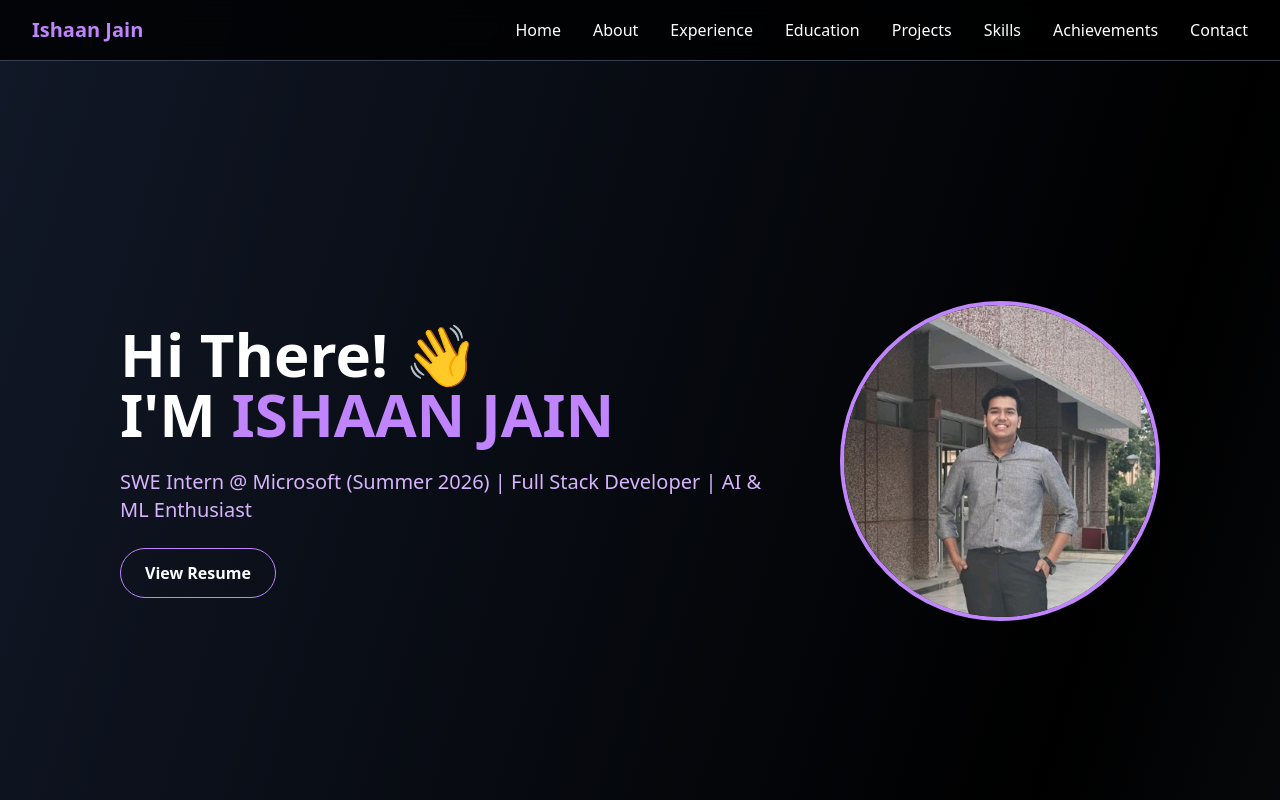
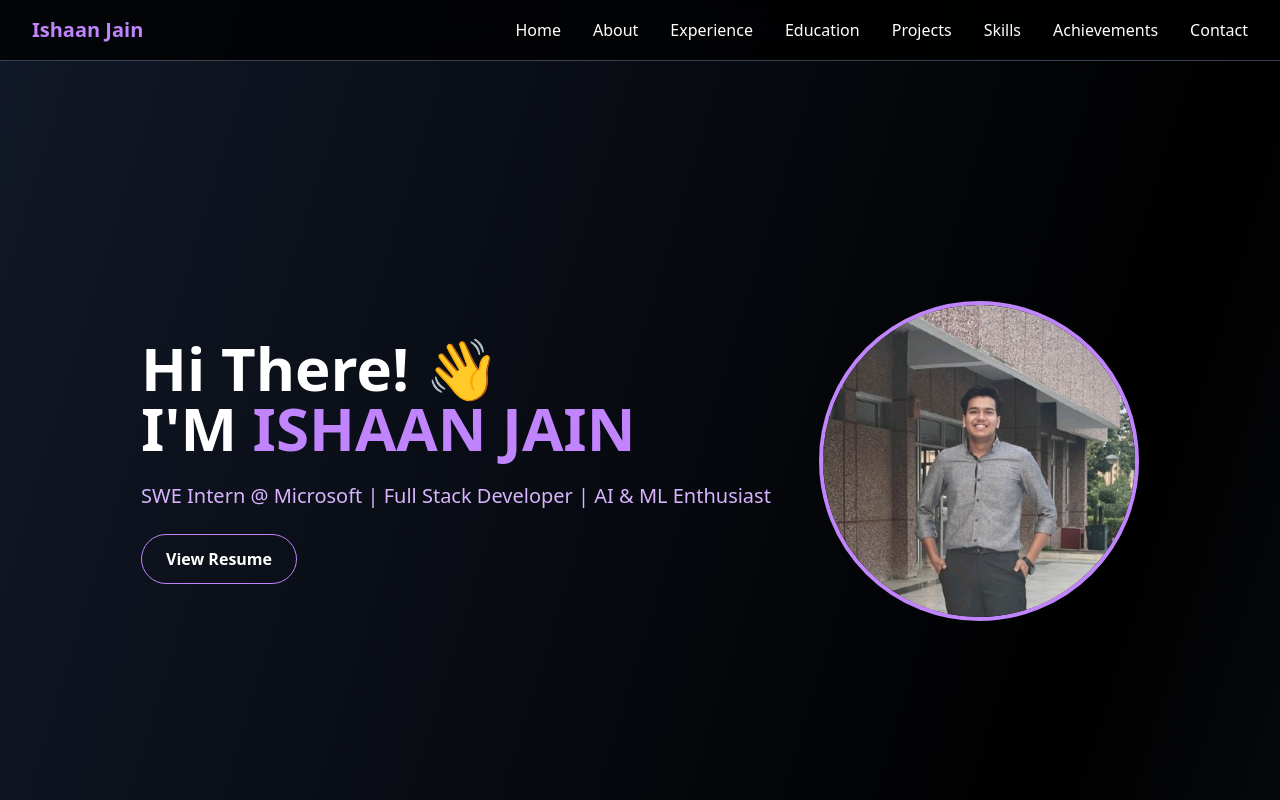
Before and after one commit to Ishaanjain14/PortFolio, a React (Vite) app: page / in a window 1280 px wide. Shown: the top 800 px of the page. Built offline with nearby package versions, Linux system fonts and the light colour scheme.

Commit message:
Update App.jsx

```diff
--- a/src/App.jsx
+++ b/src/App.jsx
@@ -45,7 +45,7 @@ export default function App() {
             Hi There! 👋<br />I'M <span className="text-purple-400">ISHAAN JAIN</span>
           </h1>
           <p className="text-purple-300 text-xl font-medium">
-            SWE Intern @ Microsoft (Summer 2026) | Full Stack Developer | AI & ML Enthusiast
+            SWE Intern @ Microsoft | Full Stack Developer | AI & ML Enthusiast
           </p>
           <a
             href="https://drive.google.com/file/d/1EAnepo3qR4o9KtckhFSILe4ZmaulYZXf/view?usp=sharing"
```
